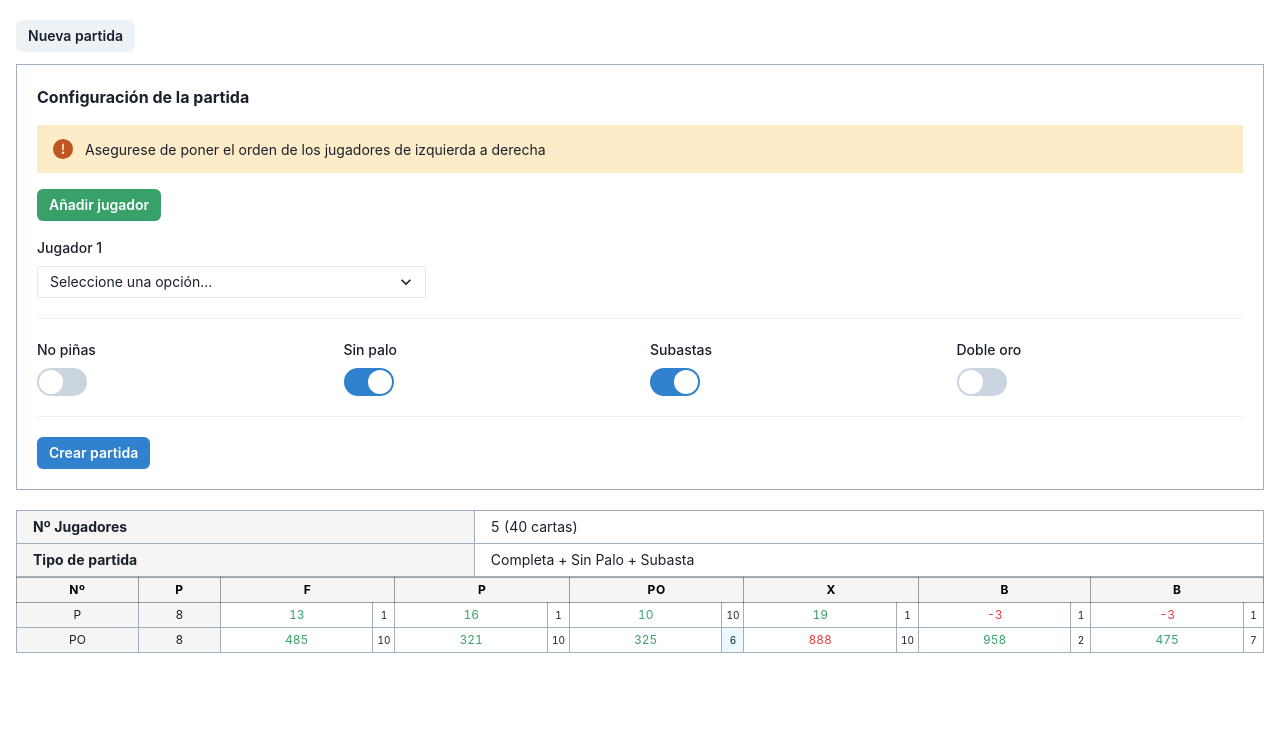
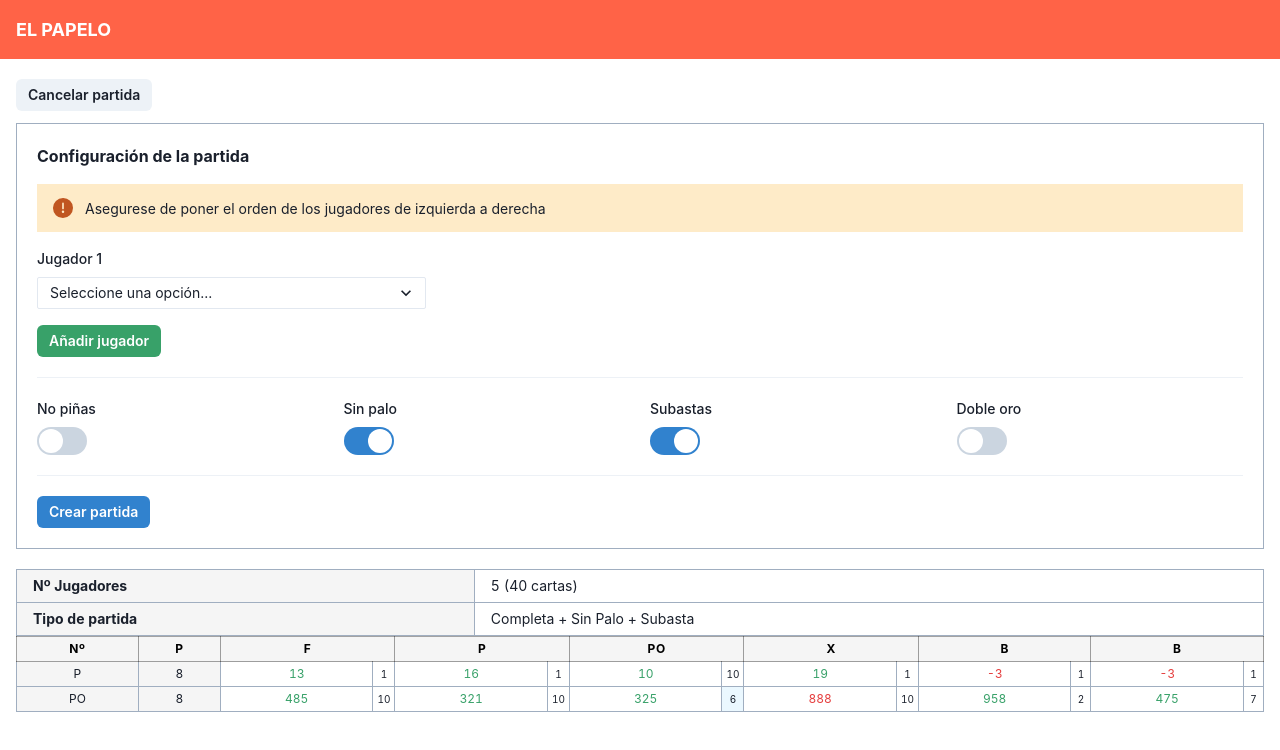
Before and after one commit to frugarcia/papelo-app, a React (Vite) app: page / in a window 1280 px wide. Both pictures are taken after a click on the button "Nueva partida". Shown: the top 750 px of the page. Built offline with nearby package versions, Linux system fonts and the light colour scheme.

Commit message:
various changes

```diff
--- a/src/App.tsx
+++ b/src/App.tsx
@@ -4,6 +4,7 @@ import { useContext } from "react";
 import ConfigGame from "./components/ConfigGame";
 import ConfirmGame from "./components/ConfirmGame";
 import InfoTable from "./components/InfoTable";
+import Layout from "./components/Layout";
 import ScoreTable from "./components/ScoreTable";
 import GameContext from "./context/GameContext";
 
@@ -53,15 +54,16 @@ function App() {
     handleNewGame,
   } = useContext(GameContext);
   return (
+    <Layout>
       <Container maxW="container.xxl">
         <VStack spacing={3} my={5}>
           <HStack width="100%" justifyContent="space-between">
-          {!creatingGame || !confirmingGame || !startGame ? (
+            {!creatingGame && !confirmingGame && !startGame ? (
               <Button size="sm" onClick={handleNewGame}>
                 Nueva partida
               </Button>
             ) : null}
-          {startGame ? (
+            {creatingGame || confirmingGame || startGame ? (
               <Button size="sm" onClick={handleCancelGame}>
                 Cancelar partida
               </Button>
@@ -73,6 +75,7 @@ function App() {
         <InfoTable data={data} />
         <ScoreTable data={data} />
       </Container>
+    </Layout>
   );
 }
 
--- /dev/null
+++ b/src/components/Layout.tsx
@@ -0,0 +1,16 @@
+import { Box, Text } from "@chakra-ui/react";
+
+function Layout({ children }: any) {
+  return (
+    <>
+      <Box bg="tomato" w="100%" p={4} color="white">
+        <Text fontWeight="bold" fontSize="lg">
+          EL PAPELO
+        </Text>
+      </Box>
+      {children}
+    </>
+  );
+}
+
+export default Layout;
--- a/src/components/PlayersFormControl.tsx
+++ b/src/components/PlayersFormControl.tsx
@@ -1,5 +1,5 @@
 // Dependencies
-import {Controller, useFieldArray} from "react-hook-form";
+import { Controller, useFieldArray } from "react-hook-form";
 import {
   FormControl,
   FormLabel,
@@ -11,7 +11,7 @@ import {
   Alert,
   AlertIcon,
 } from "@chakra-ui/react";
-import {PLAYERS_NAMES} from "../constants";
+import { PLAYERS_NAMES } from "../constants";
 
 function PlayerFormControl({
   form,
@@ -20,7 +20,7 @@ function PlayerFormControl({
   value,
   idx,
 }: any) {
-  const {control} = form;
+  const { control } = form;
   return (
     <FormControl>
       <FormLabel htmlFor={`player_${idx}`} fontSize="sm">
@@ -57,16 +57,16 @@ function PlayerFormControl({
   );
 }
 
-function PlayersFormControl({form}: any) {
-  const {control} = form;
-  const {fields, append, update, remove} = useFieldArray({
+function PlayersFormControl({ form }: any) {
+  const { control } = form;
+  const { fields, append, update, remove } = useFieldArray({
     control,
     name: "players",
   });
 
   function handleChangePlayer(playerIndex: number, nick: string) {
     if (nick) {
-      update(playerIndex, {nick});
+      update(playerIndex, { nick });
     } else {
       remove(playerIndex);
     }
@@ -75,7 +75,7 @@ function PlayersFormControl({form}: any) {
   const availablePlayers: any[] = PLAYERS_NAMES.map((player) => {
     const usedNicks = fields.map((field: any) => field?.nick);
     const isUsedPlayer = usedNicks.includes(player.nick);
-    return {value: player.nick, label: player.name, disabled: isUsedPlayer};
+    return { value: player.nick, label: player.name, disabled: isUsedPlayer };
   });
 
   return (
@@ -86,14 +86,6 @@ function PlayersFormControl({form}: any) {
           Asegurese de poner el orden de los jugadores de izquierda a derecha
         </Text>
       </Alert>
-      <Button
-        disabled={fields.length > 5}
-        colorScheme="green"
-        size="sm"
-        onClick={() => append(undefined)}
-      >
-        Añadir jugador
-      </Button>
       <SimpleGrid
         columns={{
           base: 2,
@@ -125,6 +117,14 @@ function PlayersFormControl({form}: any) {
           })
         )}
       </SimpleGrid>
+      <Button
+        disabled={fields.length > 5}
+        colorScheme="green"
+        size="sm"
+        onClick={() => append(undefined)}
+      >
+        Añadir jugador
+      </Button>
     </VStack>
   );
 }
```
Also changed, not shown: src/components/SwitchForm.tsx (+4 -4 lines). Lines whose indentation alone changed are shown as unchanged.
